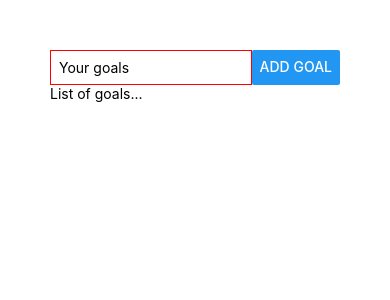
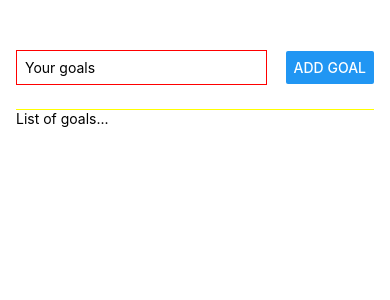
Before and after one commit to CRJenner/RNProjects-Goals, a React Native app: screen / in a window 390 px wide. Shown: the top 300 px of the page. Built offline with nearby package versions, Linux system fonts and the light colour scheme.

Commit message:
add styling

```diff
--- a/App.js
+++ b/App.js
@@ -17,16 +17,21 @@ export default function App() {
 
 const styles = StyleSheet.create({
   appContainer: {
-    padding: 50,
+    paddingTop: 50,
+    paddingHorizontal: 16
   },
   inputContainer: {
     flexDirection: 'row',
-    justifyContent: 'space-between'
+    justifyContent: 'space-between',
+    alignItems: 'center',
+    paddingBottom: 24,
+    borderBottomWidth: 1,
+    borderBottomColor:'yellow'
   },
   textInput:{
     borderWidth: 1,
     borderColor:'red',
-    width: '80%',
+    width: '70%',
     marginRight: 0,
     padding: 8
   }
```
